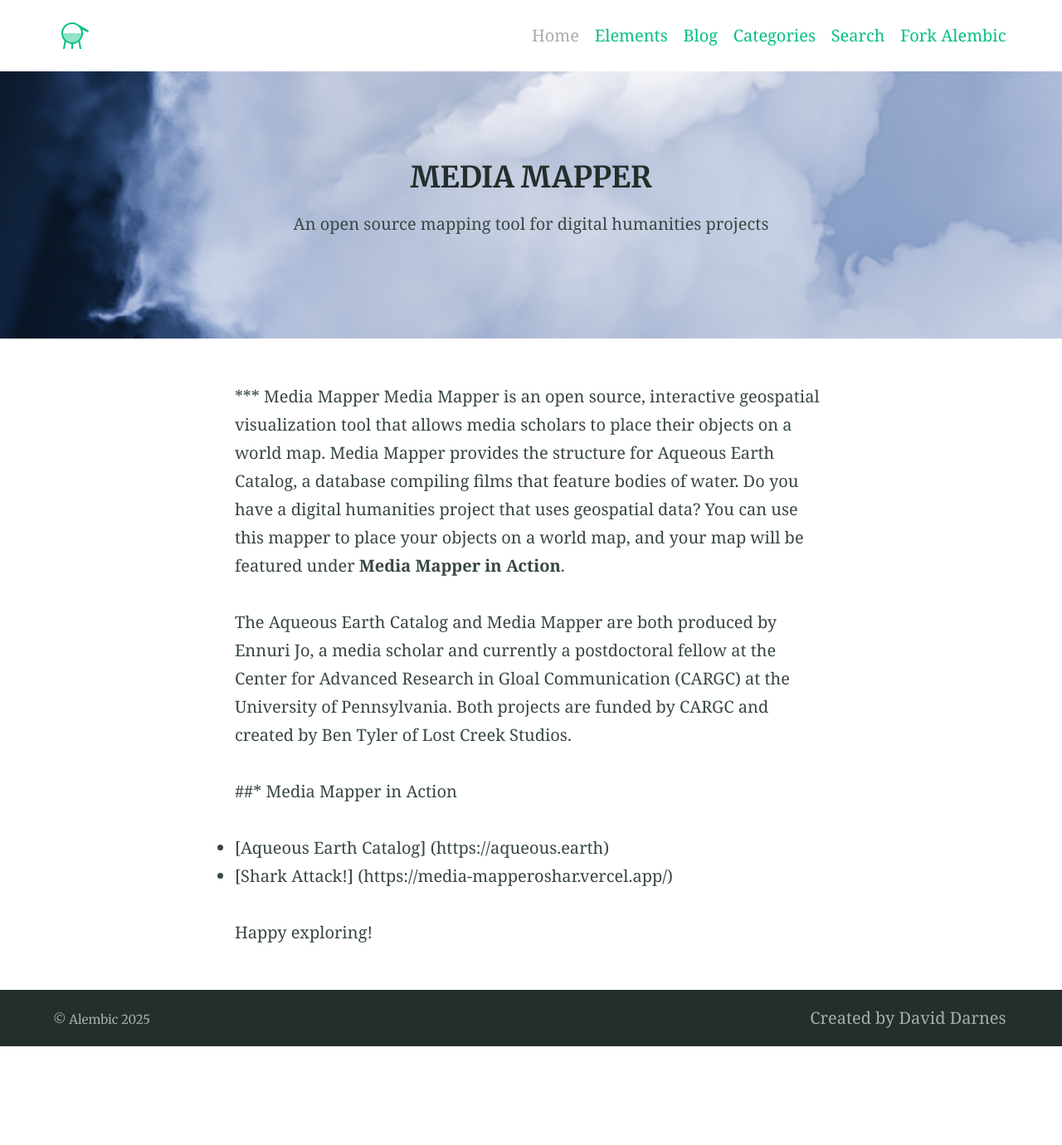
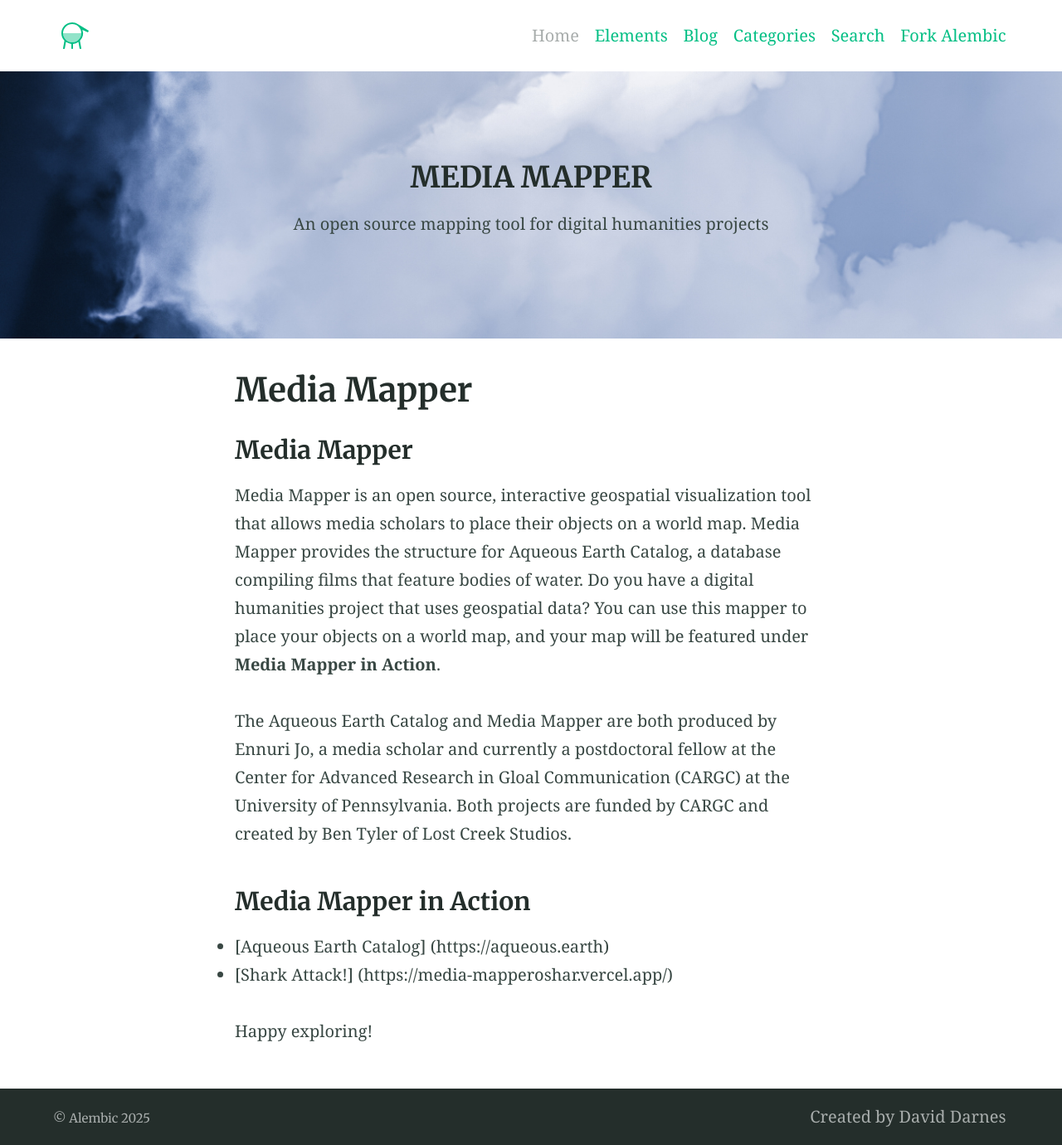
Before and after one commit to ennurijo/alembic, a Jekyll site: the page built from index.md, in a window 1280 px wide. Shown: the whole page at 83% size. Built offline with Jekyll 4.4.1, drawn with Linux system fonts in a browser that asks for light colours; our own code applies the rules of GitHub Pages for plain Markdown files; before the commit the page ends 1261 px from its top, so only the background shows below that.

Commit message:
Update index.md

```diff
--- a/index.md
+++ b/index.md
@@ -7,12 +7,12 @@ feature_text: |
 feature_image: "https://raw.githubusercontent.com/ennurijo/alembic/main/assets/cloudheader.png"
 excerpt: "Media Mapper is an open source, interactive geospatial visualization tool that allows media scholars to place their objects on a world map."
 ---
-*** Media Mapper
+### Media Mapper
 Media Mapper is an open source, interactive geospatial visualization tool that allows media scholars to place their objects on a world map. Media Mapper provides the structure for Aqueous Earth Catalog, a database compiling films that feature bodies of water. Do you have a digital humanities project that uses geospatial data? You can use this mapper to place your objects on a world map, and your map will be featured under <b>Media Mapper in Action</b>.
 
 The Aqueous Earth Catalog and Media Mapper are both produced by Ennuri Jo, a media scholar and currently a postdoctoral fellow at the Center for Advanced Research in Gloal Communication (CARGC) at the University of Pennsylvania. Both projects are funded by CARGC and created by Ben Tyler of Lost Creek Studios.
 
-##* Media Mapper in Action
+### Media Mapper in Action
 
 - [Aqueous Earth Catalog] (https://aqueous.earth)
 - [Shark Attack!] (https://media-mapper0shar.vercel.app/)
```
